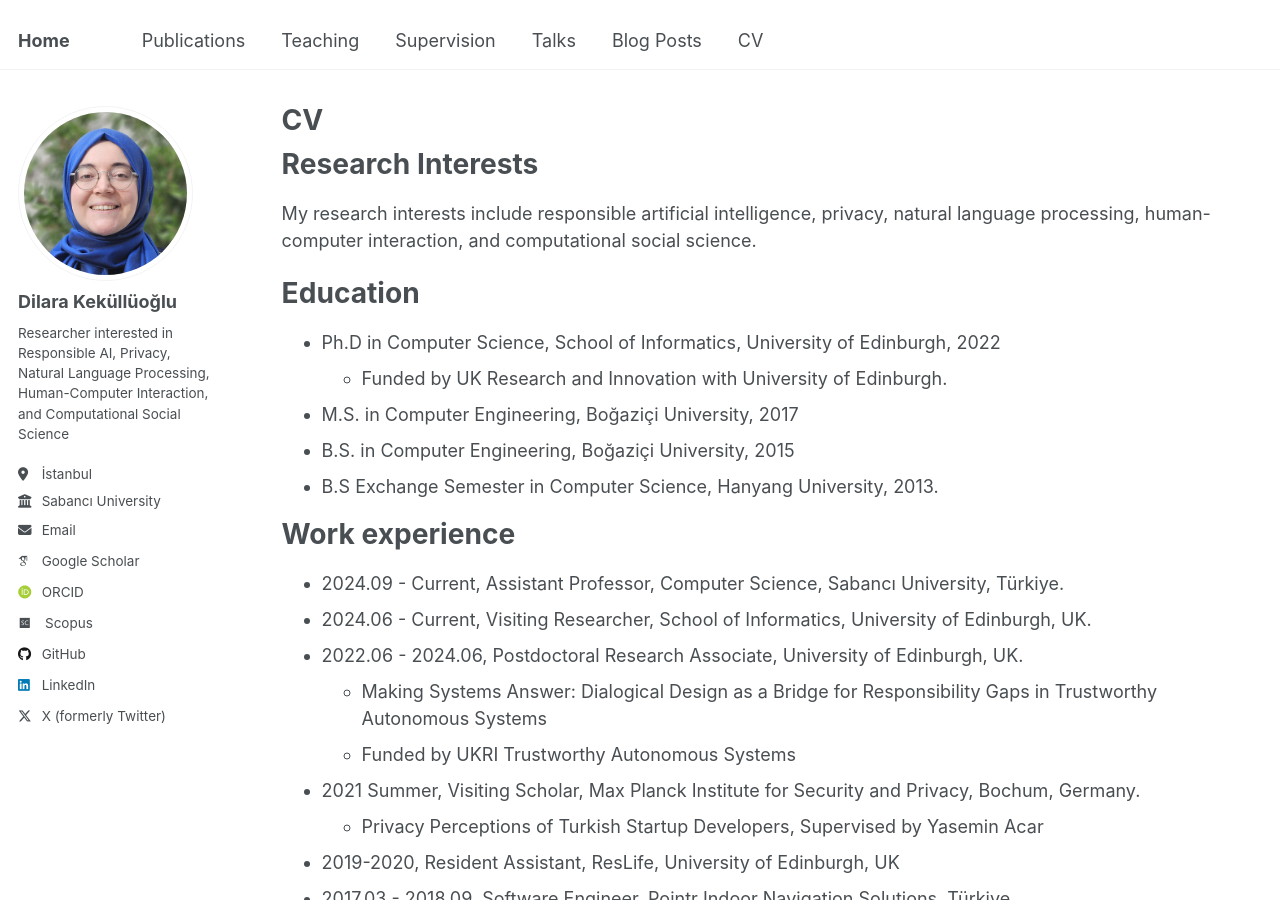
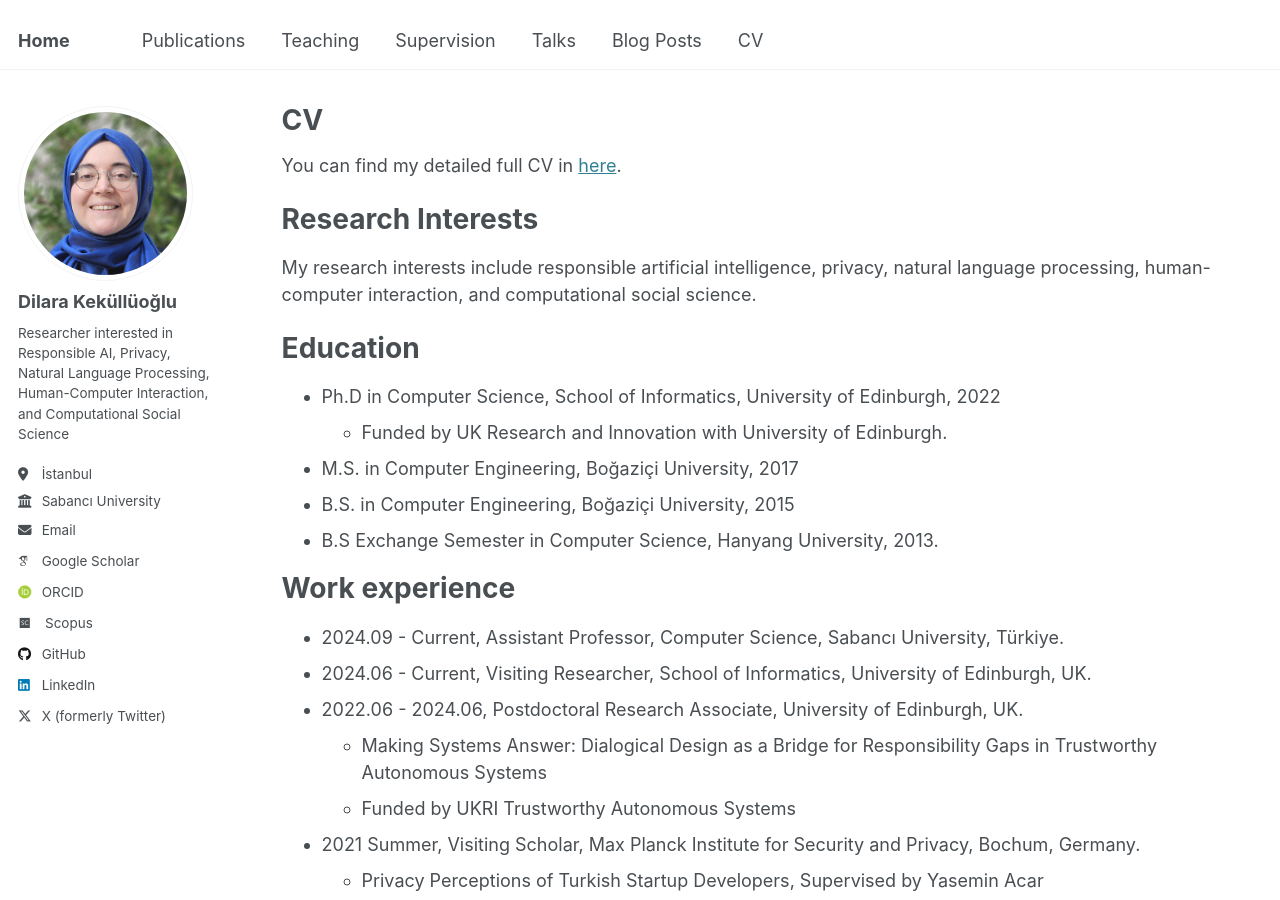
Before and after one commit to dilarakkl/dilarakkl.github.io, a Jekyll site: the page built from _pages/cv.md, in a window 1280 px wide and 900 px high. Built offline with Jekyll 4.4.1, drawn with Linux system fonts in a browser that asks for light colours; some web fonts are replaced.

Commit message:
Update cv.md

```diff
--- a/_pages/cv.md
+++ b/_pages/cv.md
@@ -8,6 +8,8 @@ redirect_from:
 ---
 
 {% include base_path %}
+
+You can find my detailed full CV in [here](../files/Dilara_Kekulluoglu_acv.pdf).
 
 Research Interests
 ======
```
